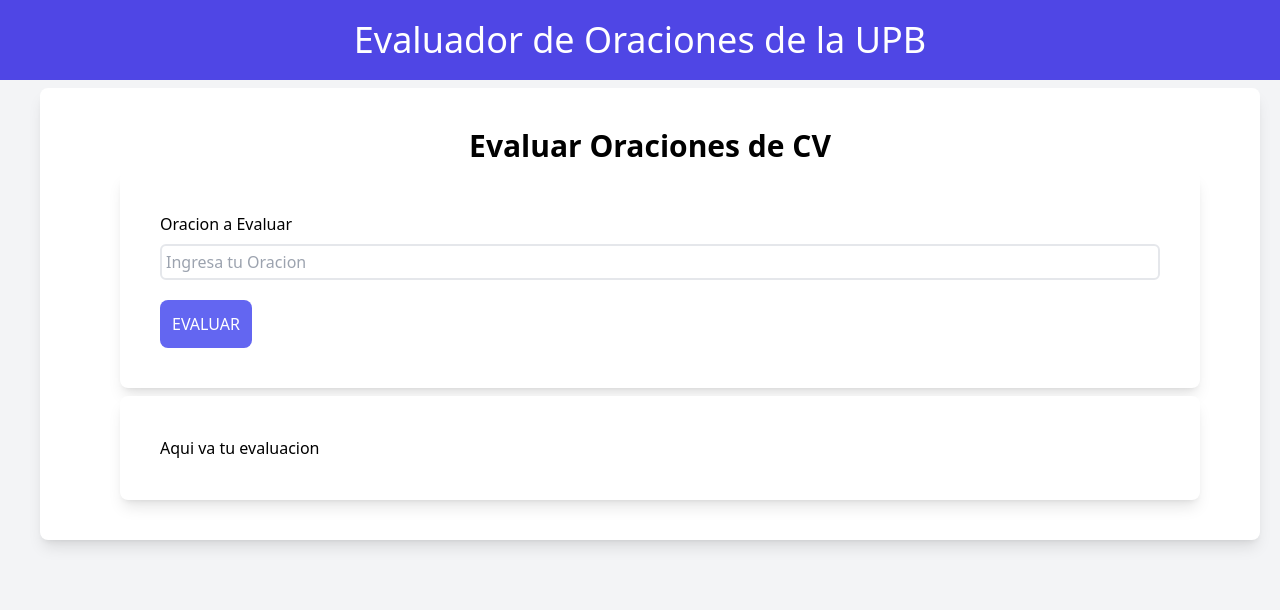
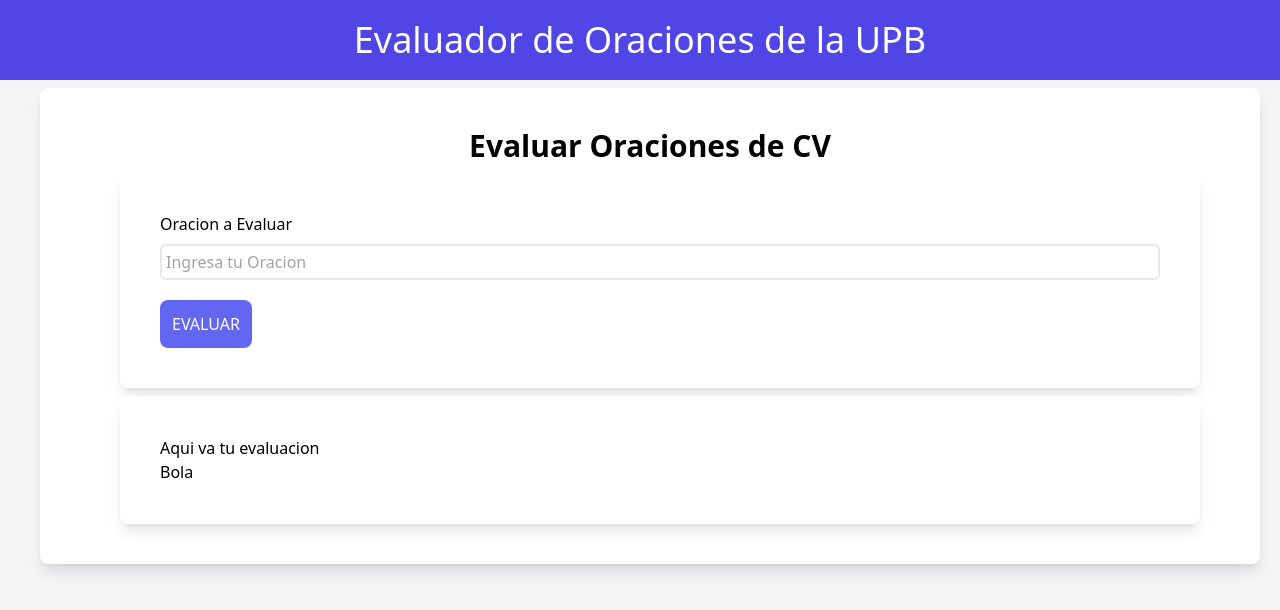
Before and after one commit to HugoAlejandro2002/Sentence_Evaluation, a React (Vite) app: page / in a window 1280 px wide. Shown: the top 610 px of the page. Built offline with nearby package versions, Linux system fonts and the light colour scheme.

Commit message:
agregar salida con salto de linea

```diff
--- a/src/components/ChatGPT.jsx
+++ b/src/components/ChatGPT.jsx
@@ -60,8 +60,8 @@
         </button>
       </form>
       <div className="bg-white p-10 rounded-lg shadow-lg ml-10 mr-5 mt-2">
-        <p className="text-light">
-          {response ? response : "Aqui va tu evaluacion"}
+        <p className="text-light whitespace-pre-line">
+          {response ? response : "Aqui va tu evaluacion\nBola"}
         </p>
       </div>
     </div>
```
